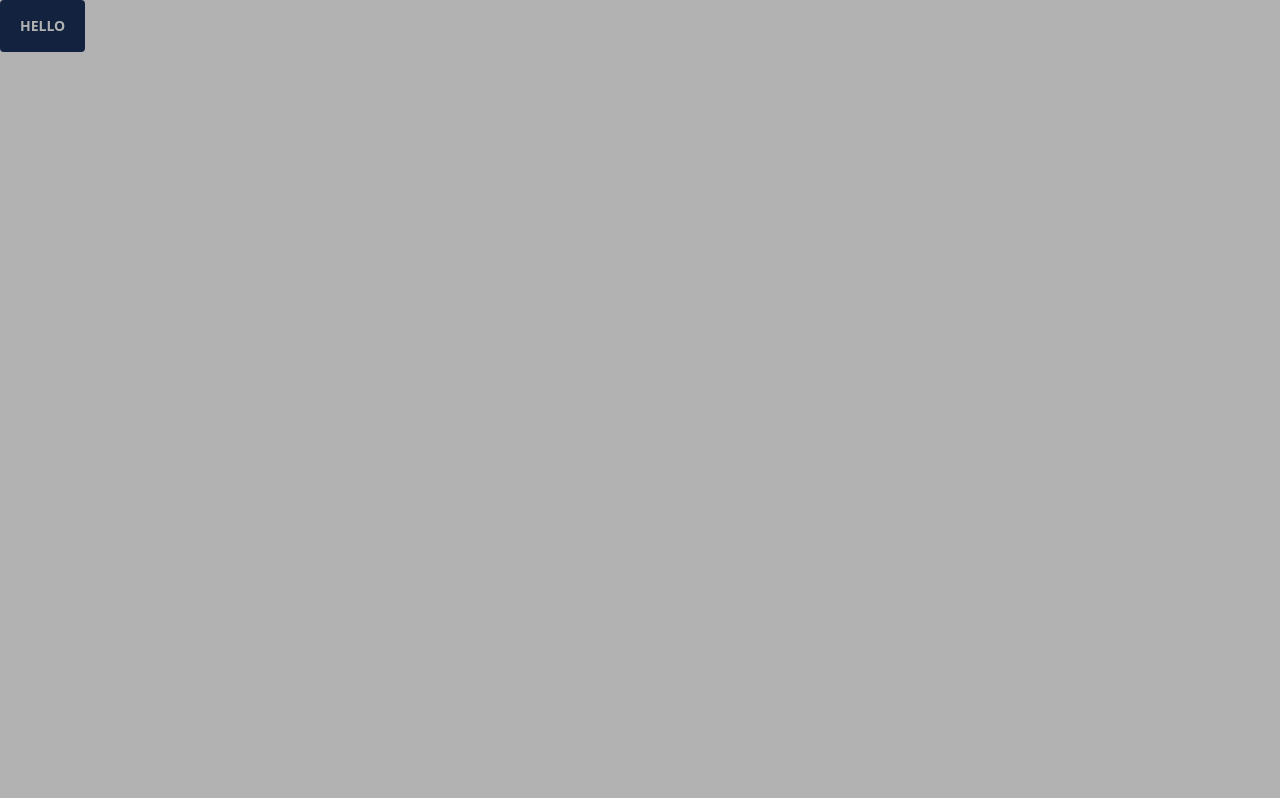
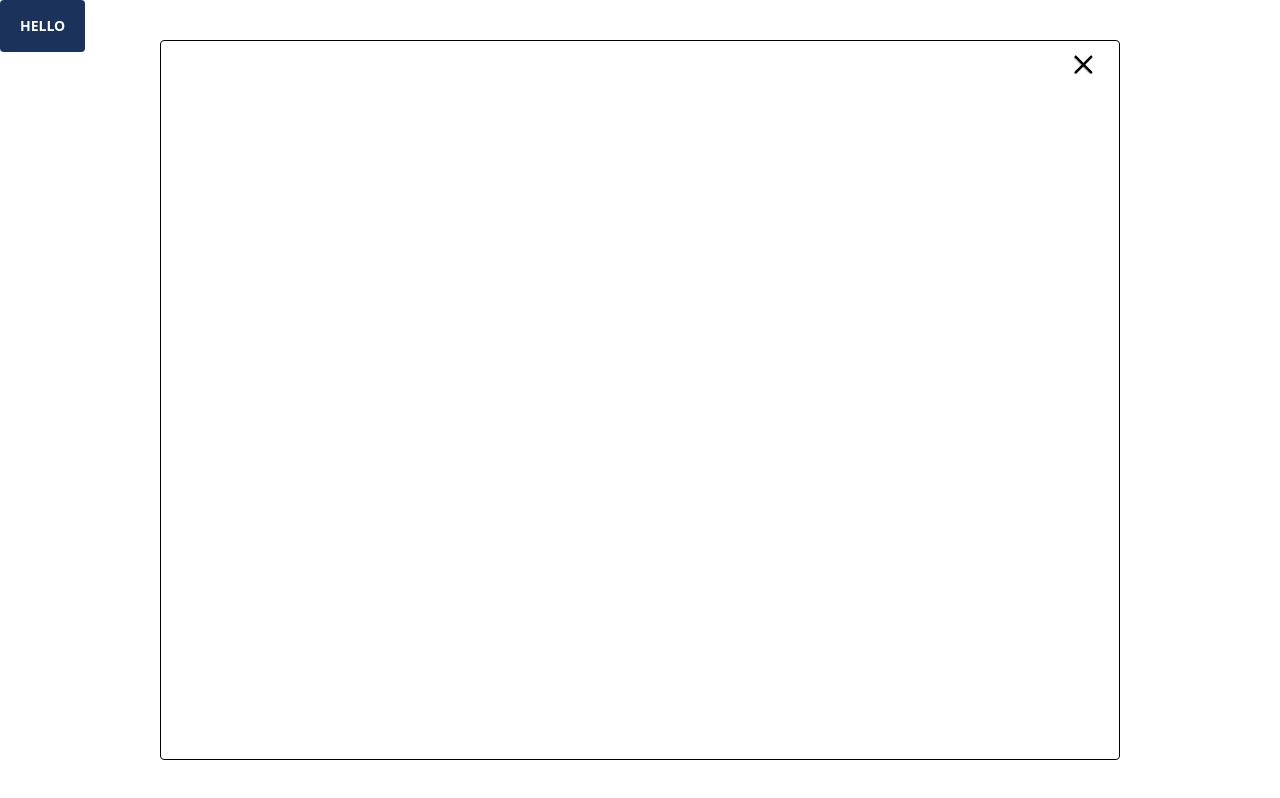
Before and after one commit to LoganFlint/gmail-clone, a Vue app: page / in a window 1280 px wide. Both pictures are taken after a click on the button "HELLO". Built offline with nearby package versions, Linux system fonts and the light colour scheme.

Commit message:
modal opens and closes with X needs close on click off as well

```diff
--- a/src/components/EmailModal.vue
+++ b/src/components/EmailModal.vue
@@ -1,22 +1,19 @@
 <template>
-  <Modal
-    :is-open="isOpen"
-    :blur="blur"
-    @close="$emit('close')"
-  >
-    <div
-      class="backdrop-blur-none max-h-screen flex bg-white">
-      <slot />
-    </div>
-  </Modal>
-  </template>
+    <Modal :is-open="false" :blur="false" @close="$emit('close')">
+        <div class="backdrop-blur-none max-h-screen flex bg-white">
+            <slot />
+        </div>
+    </Modal>
+</template>
+
 
 <script lang="ts">
-    import { defineComponent } from 'vue'
-
+import Modal from "./Modal.vue"
+import {defineComponent} from "vue"
 export default defineComponent({
-    setup() {
-
+    components: {
+        Modal
     },
+    emits: ["close"]
 })
 </script>
--- a/src/components/Modal.vue
+++ b/src/components/Modal.vue
@@ -1,31 +1,46 @@
 <template>
-  <teleport
-    to="#modal"
-    class="modal"
-  >
+  <div>
+    <teleport to="#modal">
       <div
         :class="[
-        'fixed z-30 inset-0 transform transition-all duration-300 ease-in-out',
+          'max-h-screen overflow-y-auto my-10 mx-40 fixed inset-0 text-white border border-black rounded',
+          'transform transition-all duration-300 ease-out',
           {
-          'opacity-100 filter': isOpen,
+            'scale-1 opacity-100': isOpen,
+            'scale-0 opacity-0 invisible': !isOpen,
           },
-        { 'opacity-0 invisible filter none': !isOpen },
-        { 'backdrop-filter backdrop-blur-[5px]': blur },
         ]"
       >
+        <div>
+          <img
+            src="../../src/assets/close.svg"
+            class="
+              absolute
+              right-5
+              top-2
+              cursor-pointer
+              w-8
+              h-8
+              p-1.5
+            "
+            @click="closeModal"
+          />
           <div
-        class="flex flex-col min-h-screen items-center justify-center bg-black bg-opacity-30"
-        @mousedown.stop="handleMouseDrag"
-      >
-        <div
-          :class="['transition-all duration-300 transform z-40']"
-          @mousedown.stop
+            class="
+              flex flex-col
+              w-full
+              px-6
+              text-center
+              items-center
+              justify-center
+            "
           >
             <slot />
           </div>
         </div>
       </div>
     </teleport>
+  </div>
 </template>
 
 <script lang="ts">
@@ -37,13 +52,16 @@ export default defineComponent({
         blur: Boolean
     },
     emits: ["close"],
-    setup(_, {emit}) {
+    setup(props, {emit}) {
         function handleMouseDrag(event: MouseEvent) {
           if(event.button == 0) {
             emit("close")
           }
         }
-        return {handleMouseDrag}
+        function closeModal() {
+          emit("close")
+        }
+        return {handleMouseDrag, closeModal}
     }
 })
 </script>
--- a/src/components/interface/Layout.vue
+++ b/src/components/interface/Layout.vue
@@ -1,14 +1,14 @@
 <template>
     <div>
-
     <Button label="Hello" @click="openEmail" />
-    <EmailModal :blur="true" :is-open="showEmail" @close="showEmail === false" />
+    <EmailModal :blur="true" :is-open="showEmail" @close="closeModal" />
     </div>
 </template>
 
-<script lang = "ts">
+<script lang="ts">
+// TODO we should figure out how auto imports work!!!
 import Button from "../Button.vue"
-import EmailModal from "../Modal.vue"
+import EmailModal from "../EmailModal.vue"
 import SomeModal from "../SomeModal.vue"
 import { defineComponent, ref } from "vue";
 
@@ -19,19 +19,19 @@ export default defineComponent({
         EmailModal,
         SomeModal
     },
-    props: {
-
-    },
     setup(){
        const showEmail = ref(false)
 
         function openEmail() {
+            showEmail.value = true
+        }
 
-        showEmail.value = true
-        console.log(showEmail.value)
+        function closeModal() {
+            showEmail.value = false
         }
+
         console.log("from Layout");
-        return {showEmail, openEmail}
+        return {showEmail, openEmail, closeModal}
     }
 
 });
```
Also changed, not shown: src/assets/close.svg (added), 1 other file (tests, documents, lock files or other folders). Lines whose indentation alone changed are shown as unchanged.
